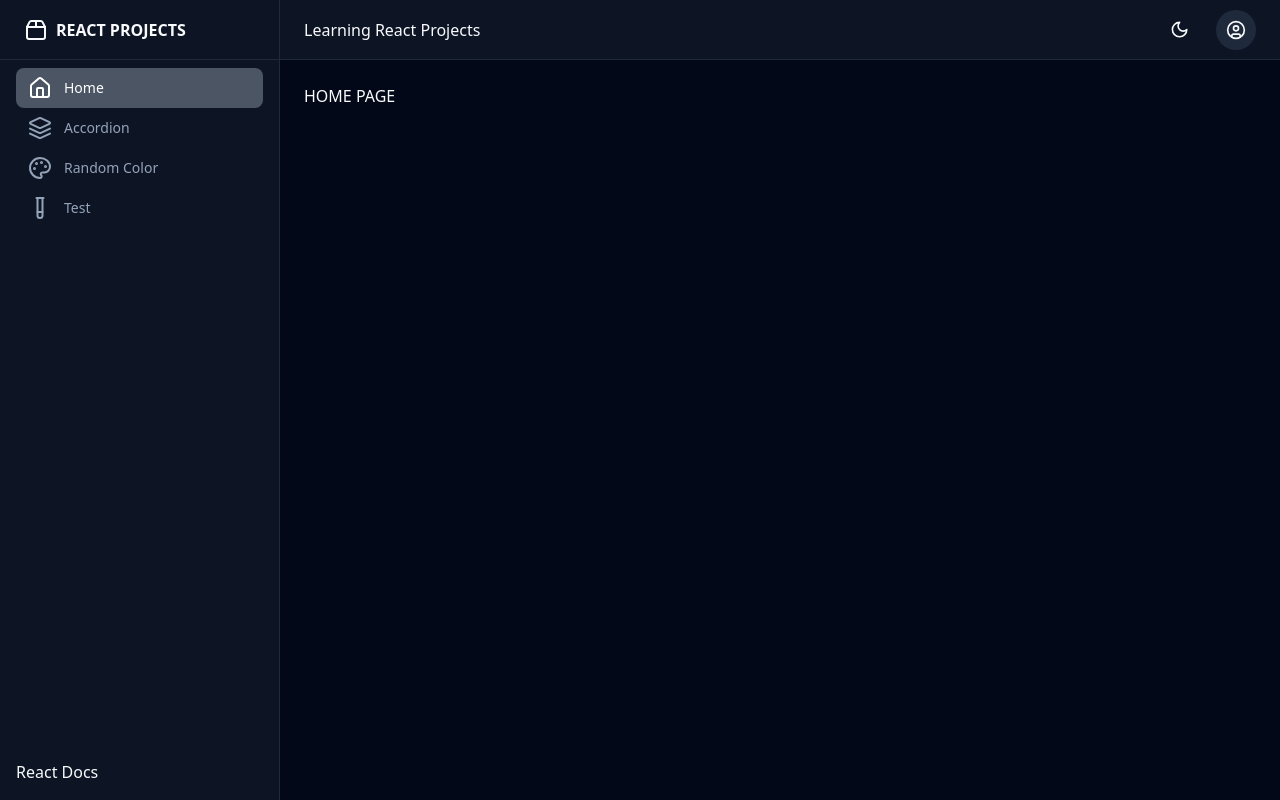
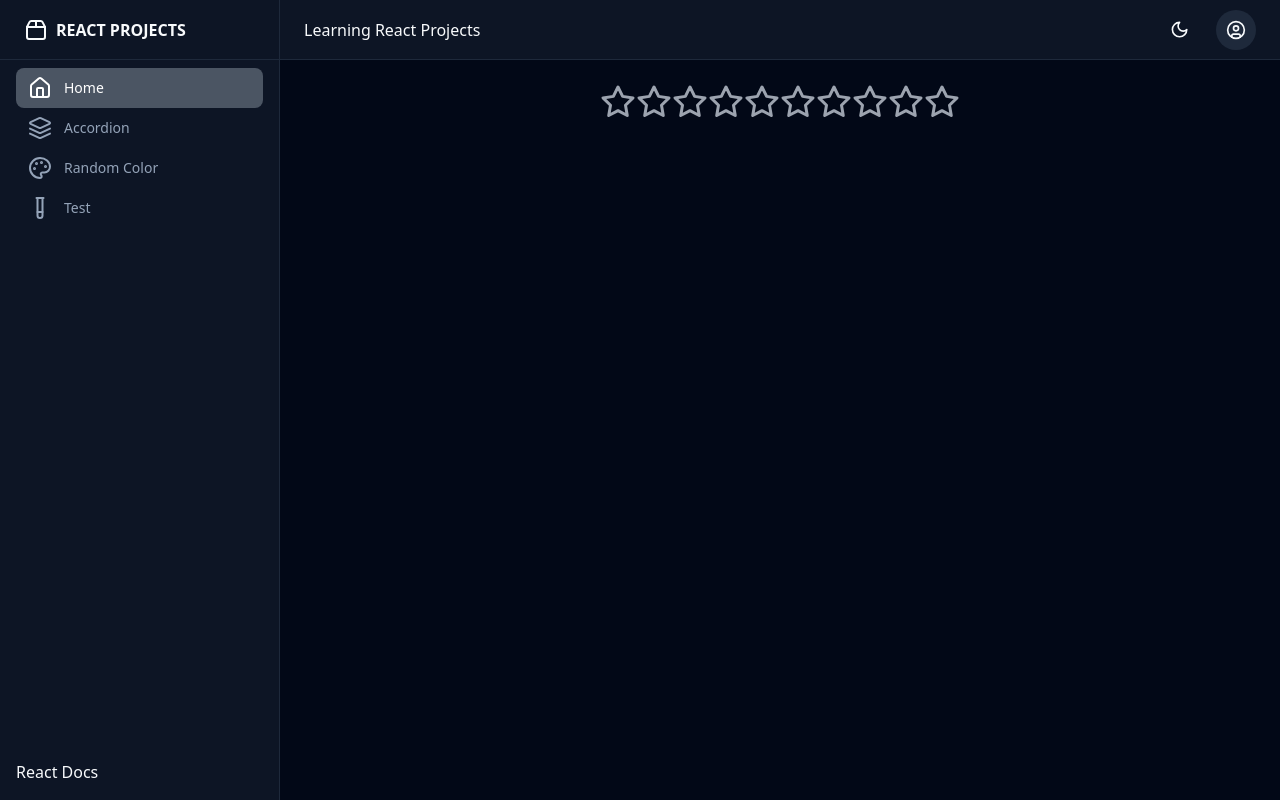
Before and after one commit to turnacaner53/react-tuto-dashboard, a React (Vite) app: page / in a window 1280 px wide. Built offline with nearby package versions, Linux system fonts and the light colour scheme.

Commit message:
Star rating component

```diff
--- a/src/components/star-rating/Rating.jsx
+++ b/src/components/star-rating/Rating.jsx
@@ -0,0 +1,51 @@
+import { useState } from 'react';
+
+import { cn } from '@/lib/utils';
+import { Star } from 'lucide-react';
+import PropTypes from 'prop-types';
+
+const Rating = ({ stars = 4, size = 24 }) => {
+  const [rating, setRating] = useState(0);
+  const [hover, setHover] = useState(0);
+
+  const handleClick = (index) => {
+    setRating(index);
+  };
+
+  const handleMouseEnter = (index) => {
+    setHover(index);
+  };
+
+  const handleMouseLeave = (index) => {
+    setHover(rating);
+  };
+
+  return (
+    <div className='flex'>
+      {[...Array(stars)].map((_, i) => {
+        i += 1;
+
+        return (
+          <Star
+            className={cn(
+              `text-gray-400`,
+              i <= (hover || rating) ? 'text-yellow-600' : 'text-gray-400',
+            )}
+            key={i}
+            size={size}
+            onClick={() => handleClick(i)}
+            onMouseEnter={() => handleMouseEnter(i)}
+            onMouseLeave={() => handleMouseLeave(i)}
+          />
+        );
+      })}
+    </div>
+  );
+};
+
+Rating.propTypes = {
+  stars: PropTypes.number,
+  size: PropTypes.number,
+};
+
+export default Rating;
--- a/src/pages/Home.jsx
+++ b/src/pages/Home.jsx
@@ -1,11 +1,12 @@
 import React from 'react';
 import PropTypes from 'prop-types';
+import Rating from '@/components/star-rating/Rating';
 
 const Home = () => {
     return (
-        <>
-            <h1>HOME PAGE</h1>
-        </>
+        <div className='flex items-center flex-col'>
+            <Rating stars={10} size={36} color='red'/>
+        </div>
     )
 }
 
```
